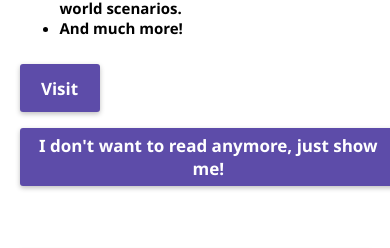
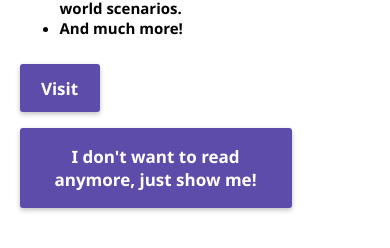
Before and after one commit to masonmarker/masonmarker.github.io, a React (Create React App) app in the folder application/: page / in a window 390 px wide. Shown: the part 6699-6947 px from the top of the page. Built offline with nearby package versions, Linux system fonts and the light colour scheme.

Commit message:
Mobile Optimization 2

```diff
--- a/application/src/App.css
+++ b/application/src/App.css
@@ -340,7 +340,6 @@ section {
   .navbar-title {
     font-size: .9rem;
   }
-
 }
 
 
--- a/application/src/App.js
+++ b/application/src/App.js
@@ -235,7 +235,7 @@ const GitHub = () => {
         </ul>
       </h5>
         <h3 className="download-button" Style="color: white; width: 5rem" onClick={gitClicked}>Visit</h3>
-        <Link to="/github" className="download-button" Style="color: white; font-weight: bold; width: 23rem; padding: .3rem">I don't want to read anymore, just show me!</Link>
+        <Link to="/github" className="download-button" Style="color: white; font-weight: bold; width: 15rem; padding: 1rem">I don't want to read anymore, just show me!</Link>
       </div>
     </div>
   )
```
